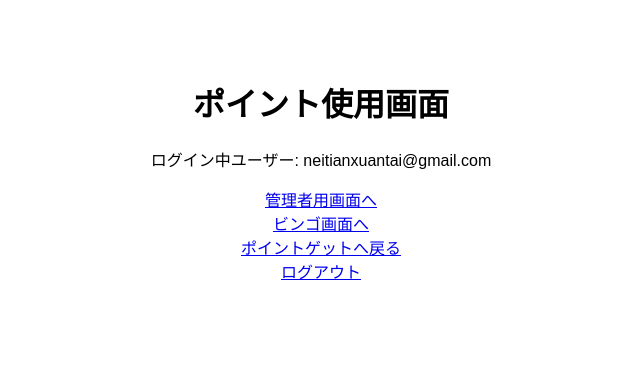
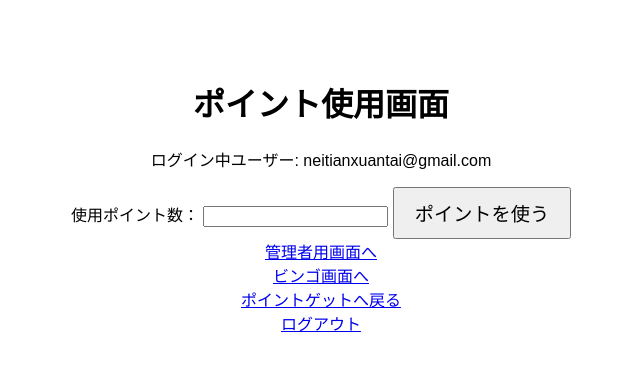
Before and after one commit to aya-1234/2025_maeda_app, a Flask app: page /point in a window 1280 px wide. Shown: the top 371 px of the page, without its empty margins (319-959 px from the left). Run offline with Flask 3, Linux system fonts and the light colour scheme; a user stored in the database is signed in.

Commit message:
ポイント使用可能

```diff
--- a/app.py
+++ b/app.py
@@ -112,13 +112,34 @@ def debug():
     return f"Session: {dict(session)}"
 
 
-@app.route('/point')
-def point():
+@app.route('/point', methods=['GET', 'POST'])
+def use_points():
     if not session.get('logged_in'):
         return redirect(url_for('login'))
-    email = session.get('email', '')
+
+    email = session.get('email')
     role = session.get('role', 'user')
-    return render_template('point_use.html', email=email, role=role)
+    message = ''
+
+    if request.method == 'POST':
+        try:
+            use_points = int(request.form.get('use_points'))
+            if use_points <= 0:
+                message = '使用ポイントは1以上を指定してください。'
+            else:
+                # ポイント取得
+                point_record = Point.query.filter_by(user_email=email).first()
+                if not point_record or point_record.total_points < use_points:
+                    message = 'ポイントが不足しています。'
+                else:
+                    # ポイントを減らす
+                    point_record.total_points -= use_points
+                    db.session.commit()
+                    message = f'{use_points}ポイントを使用しました。残りポイント: {point_record.total_points}'
+        except (ValueError, TypeError):
+            message = '正しいポイント数を入力してください。'
+
+    return render_template('point_use.html', email=email, role=role, message=message)
 
 @app.route('/street_qr')
 def street_qr():
--- a/templates/point_use.html
+++ b/templates/point_use.html
@@ -3,17 +3,23 @@
   <head>
     <meta charset="UTF-8" />
     <meta name="viewport" content="width=device-width, initial-scale=1.0" />
-    <link
-      rel="stylesheet"
-      href="{{ url_for('static', filename='style.css') }}"
-    />
-
-    <title>Document</title>
+    <link rel="stylesheet" href="{{ url_for('static', filename='style.css') }}" />
+    <title>ポイント使用画面</title>
   </head>
   <body>
     <h1>ポイント使用画面</h1>
 
     <p>ログイン中ユーザー: {{ email }}</p>
+
+    <form method="POST" action="{{ url_for('use_points') }}">
+      <label for="use_points">使用ポイント数：</label>
+      <input type="number" id="use_points" name="use_points" min="1" required />
+      <button type="submit">ポイントを使う</button>
+    </form>
+
+    {% if message %}
+    <p style="color: red;">{{ message }}</p>
+    {% endif %}
 
     <nav>
       {% if role == 'admin' or role == 'super_admin' %}
```
Also changed, not shown: instance/users.db.
